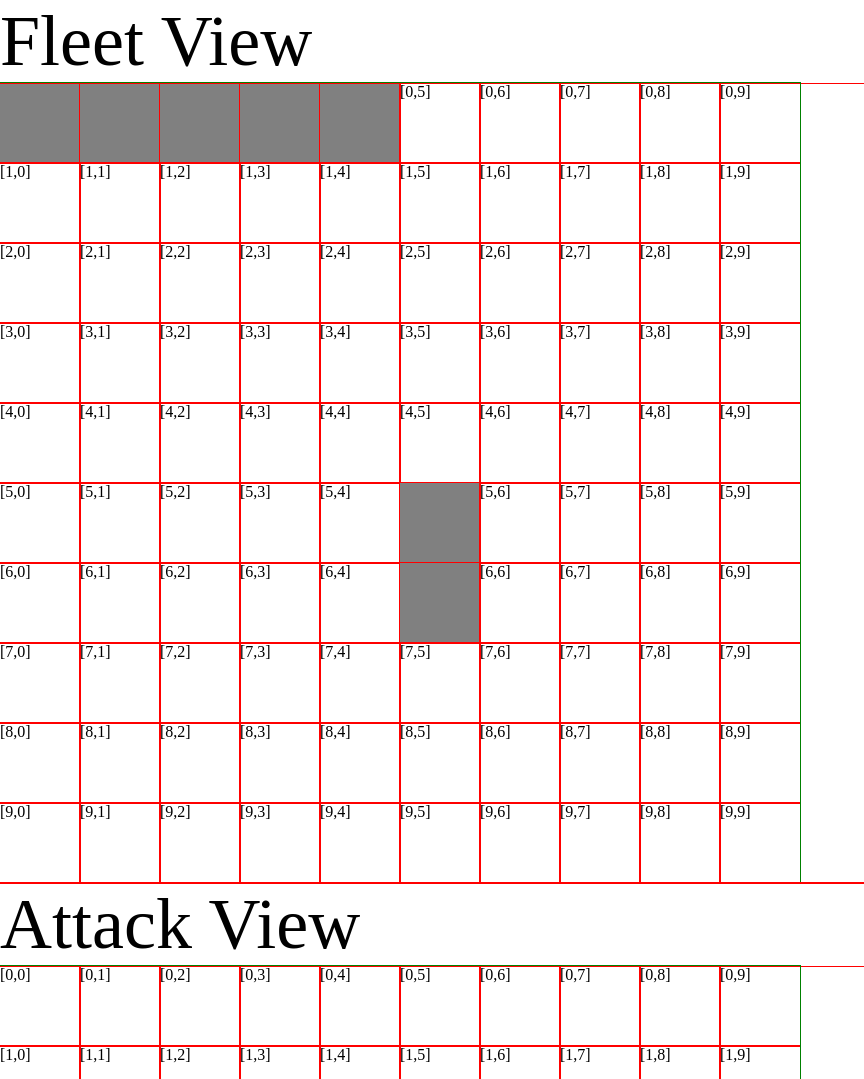
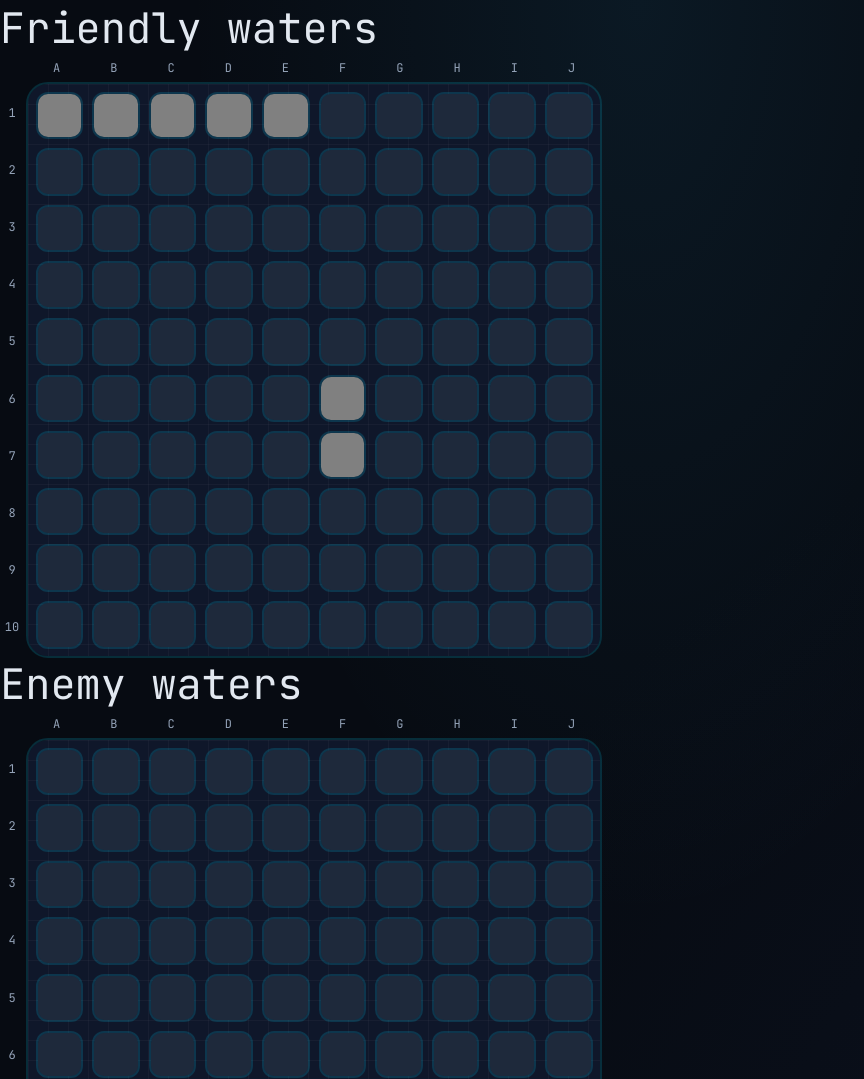
Before and after one commit to danbroady/TOP-battleship-project, a website built with webpack: page src/index.html in a window 1280 px wide. Shown: the top 1079 px of the page, without its empty margins (0-864 px from the left). Built offline with nearby package versions, Linux system fonts and the light colour scheme.

Commit message:
Basic styling developed

```diff
--- a/src/DOM.js
+++ b/src/DOM.js
@@ -7,7 +7,7 @@ export function renderBoard(gameboardSelector, playerTurn, isInteractive = false
         cell.classList.add('cell');
         cell.dataset.row = Math.floor(i/10);
         cell.dataset.col = i%10;
-        cell.innerText = `[${cell.dataset.row},${cell.dataset.col}]`;
+        // cell.innerText = `[${cell.dataset.row},${cell.dataset.col}]`;
 
         // Click event listener
         if (isInteractive) {
@@ -25,18 +25,6 @@ export function renderBoard(gameboardSelector, playerTurn, isInteractive = false
         grid.appendChild(cell);
     };
 };
-
-// export function updateCell(gameboardSelector, row, col, result) {
-//     const grid = document.querySelector(gameboardSelector);
-//     if (!grid) return;
-
-//     const cell = grid.querySelector(`[data-row="${row}"][data-col="${col}"]`);
-//     if (!cell) return;
-
-//     cell.innerText = '';
-//     cell.classList.add(`${result}`);
-
-// };
 
 function renderShips(gameboard) {
     const grid = document.querySelector('#player-board');
--- a/src/gameControl.js
+++ b/src/gameControl.js
@@ -1,19 +1,3 @@
-
-
-
-// Initialise game environment
-// - Fleet configuration (Carrier:5, Battleship:4, Destroyer:3, Submarine:3, Patrol boat:2)
-// - Player ship placement phase
-// - Computer ship placement phase
-
-// Turn-based loop
-// - Turn switching, pointer for who's turn
-
-// Error/State handling
-// - Handling false returns for playerAttack()
-// - Check win condition every hit
-
-
 import { Player } from './player.js'
 import { Ship } from './ship.js'
 import { renderBoard, refreshBoards, renderGameover } from './DOM.js'
@@ -50,7 +34,7 @@ function startGame(mode = 'pve') {
     gamePhase = 'combat';
     refreshBoards(player1.gameboard, player2.gameboard);
 };
-startGame('pvp');
+startGame('pve');
 
 function handlePlayerTurn(row, col) {
     if (gamePhase !== 'combat') return;
@@ -61,12 +45,10 @@ function handlePlayerTurn(row, col) {
 
     if (attacker.computer) return;
 
+    // Place attack (if valid) & render attack onto board
     const result = attacker.playerAttack(defender.gameboard, [row, col]);
-
     if (!result) return;
 
-    // console.log(`${attacker.name} aimed at [${row},${col}] with result: ${result}`);
-    // updateCell('#opponent-board', row, col, result);
     refreshBoards(attacker.gameboard, defender.gameboard);
 
     // Check for win condition
@@ -75,7 +57,7 @@ function handlePlayerTurn(row, col) {
         renderGameover(attacker.name);
     }
 
-    // Switch turns
+    // Switch turns & swap boards
     turnControl = turnControl === 'p1' ? 'p2' : 'p1';
     refreshBoards(defender.gameboard, attacker.gameboard);
 
@@ -87,20 +69,18 @@ function handlePlayerTurn(row, col) {
 function handleComputerTurn() {
     if (gamePhase !== 'combat') return;
 
+    // Place attack (if valid) & render attack onto board
     const result = player2.computerAttack(player1.gameboard);
     if (!result) return;
 
-    let lastAttack = player2.attacks[player2.attacks.length -1];
-    let [row,col] = lastAttack;
-
-    // console.log(`Computer aimed at [${row},${col}] with result: ${result}`);
-    // updateCell('#player-board', row, col, result);
     refreshBoards(player1.gameboard, player2.gameboard);
 
+    // Check for computer win condition
     if (player1.gameboard.isShipsSunk()) {
         gamePhase = 'gameover';
         renderGameover(player2.name);
     };
 
+    // Switch turns
     turnControl = 'p1';
 };
--- a/src/index.html
+++ b/src/index.html
@@ -10,12 +10,34 @@
 <body>
     <main class="game-container">
         <div class="gameboard">
-            <h3 class="popup">Fleet View</h3>
-            <div class="grid" id="player-board"></div>
+            <h3 class="popup">Friendly waters</h3>
+            <div class="grid-wrapper">
+                <div class="top-labels">
+                    <span>A</span><span>B</span><span>C</span><span>D</span><span>E</span>
+                    <span>F</span><span>G</span><span>H</span><span>I</span><span>J</span>
+                </div>
+                <div class="left-labels">
+                    <span>1</span><span>2</span><span>3</span><span>4</span><span>5</span>
+                    <span>6</span><span>7</span><span>8</span><span>9</span><span>10</span>
+                </div>
+                <div class="grid" id="player-board"></div>
+            </div>
+        </div>
+        <div class="ship-container">
         </div>
         <div class="gameboard">
-            <h3>Attack View</h3>
-            <div class="grid" id="opponent-board"></div>
+            <h3>Enemy waters</h3>
+            <div class="grid-wrapper">
+                <div class="top-labels">
+                    <span>A</span><span>B</span><span>C</span><span>D</span><span>E</span>
+                    <span>F</span><span>G</span><span>H</span><span>I</span><span>J</span>
+                </div>
+                <div class="left-labels">
+                    <span>1</span><span>2</span><span>3</span><span>4</span><span>5</span>
+                    <span>6</span><span>7</span><span>8</span><span>9</span><span>10</span>
+                </div>
+                <div class="grid" id="opponent-board"></div>
+            </div>
         </div>
     </main>
 </body>
--- a/src/styles.css
+++ b/src/styles.css
@@ -1,5 +1,5 @@
 /* Import fonts */
-/* @import url(); */
+@import url('https://fonts.googleapis.com/css2?family=JetBrains+Mono:ital,wght@0,100..800;1,100..800&family=Poppins:ital,wght@0,100;0,200;0,300;0,400;0,500;0,600;0,700;0,800;0,900;1,100;1,200;1,300;1,400;1,500;1,600;1,700;1,800;1,900&display=swap');
 
 /* CSS Reset */
 html, body, div, span, applet, object, iframe,
@@ -27,29 +27,92 @@ button {
     all:unset;
 }
 
-* {
-    outline: solid 1px red;
+
+/* Main styling */
+
+body {
+    background-color: #070b12;
+    background-image:
+        radial-gradient(at 50% 0%, rgba(56, 189, 248, 0.08) 0px, transparent 50%),
+        radial-gradient(at 100% 100%, rgba(15, 23, 42, 0.6) 0px, transparent 50%);
+    color: #e2e8f0;
+    user-select: none;
+    font-family: "JetBrains Mono", monospace;
 }
 
 main {
     margin: 0 auto;
     height: 100%;
+
+}
+
+.grid-wrapper {
+    width: 600px;
+    display: grid;
+    grid-template-columns: 24px 1fr;
+    grid-template-rows: 24px 1fr;
+    grid-template-areas:
+    ".    top"
+    "left board";
+    gap: 4px;
+}
+
+.top-labels {
+    grid-area: top;
+    display: grid;
+    grid-template-columns: repeat(10, 1fr);
+    text-align: center;
+    align-items: center;
+    font-size: 12px;
+    color: #94a3b8;
+}
+
+.left-labels {
+    grid-area: left;
+    display: grid;
+    grid-template-rows: repeat(10, 1fr);
+    align-items: center;
+    text-align: center;
+    font-size: 12px;
+    color: #94a3b8;
 }
 
 .grid {
-    outline: solid 1px green;
+    grid-area: board;
     display: grid;
-    width: 800px;
-    height: 800px;
     grid-template: repeat(10, 1fr) / repeat(10, 1fr);
+    gap: 4px;
+    background: #0f172a;
+    background-size: 20px 20px;
+    background-image:
+        linear-gradient(to right, rgba(255, 255, 255, 0.03) 1px, transparent 1px),
+        linear-gradient(to bottom, rgba(255, 255, 255, 0.03) 1px, transparent 1px);
+    border-radius: 20px;
+    padding: 5px;
+    outline: solid 2px rgba(6, 182, 212, 0.2);
 }
 
 
 
 h3 {
-    font-size: 72px;
+    font-size: 42px;
 }
 
+
+.cell {
+    position: relative;
+    aspect-ratio: 1 / 1;
+    background-color: #1e293b;
+    outline: solid 2px rgba(6, 182, 212, 0.2);
+    border-radius: 10px;
+    margin: 4.5px;
+    font-size: 12px;
+
+    display: flex;
+    justify-content: center;
+    align-items: center;
+
+}
 
 .ship {
     background-color: grey;
```
Also changed, not shown: src/resources/png/battleship.png (added), src/resources/png/carrier.png (added), src/resources/png/destroyer.png (added), src/resources/png/patrol.png (added), src/resources/png/submarine.png (added), src/resources/svg/battleship.svg (added), src/resources/svg/carrier.svg (added), src/resources/svg/destroyer.svg (added), src/resources/svg/patrol.svg (added), src/resources/svg/submarine.svg (added).
